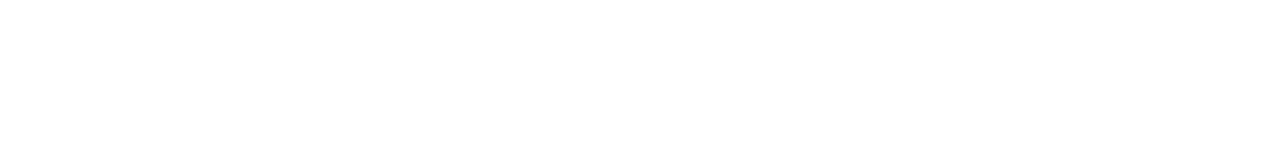
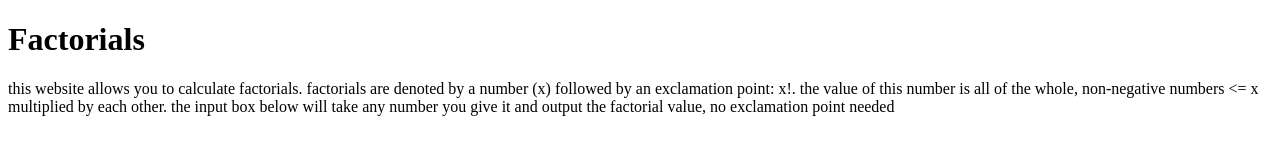
Before and after one commit to Smarmybridge72/Factorial-Calculator, a plain HTML site: page index.html in a window 1280 px wide. Drawn offline with Linux system fonts and the light colour scheme.

Commit message:
adds short description of factorials

```diff
--- a/index.html
+++ b/index.html
@@ -6,6 +6,7 @@
     <script src="FactorialCode.js"></script>
   </head>
   <body>
-
+    <h1>Factorials</h1>
+    <p>this website allows you to calculate factorials. factorials are denoted by a number (x) followed by an exclamation point: x!. the value of this number is all of the whole, non-negative numbers <= x multiplied by each other. the input box below will take any number you give it and output the factorial value, no exclamation point needed</p>
   </body>
 </html>
```
